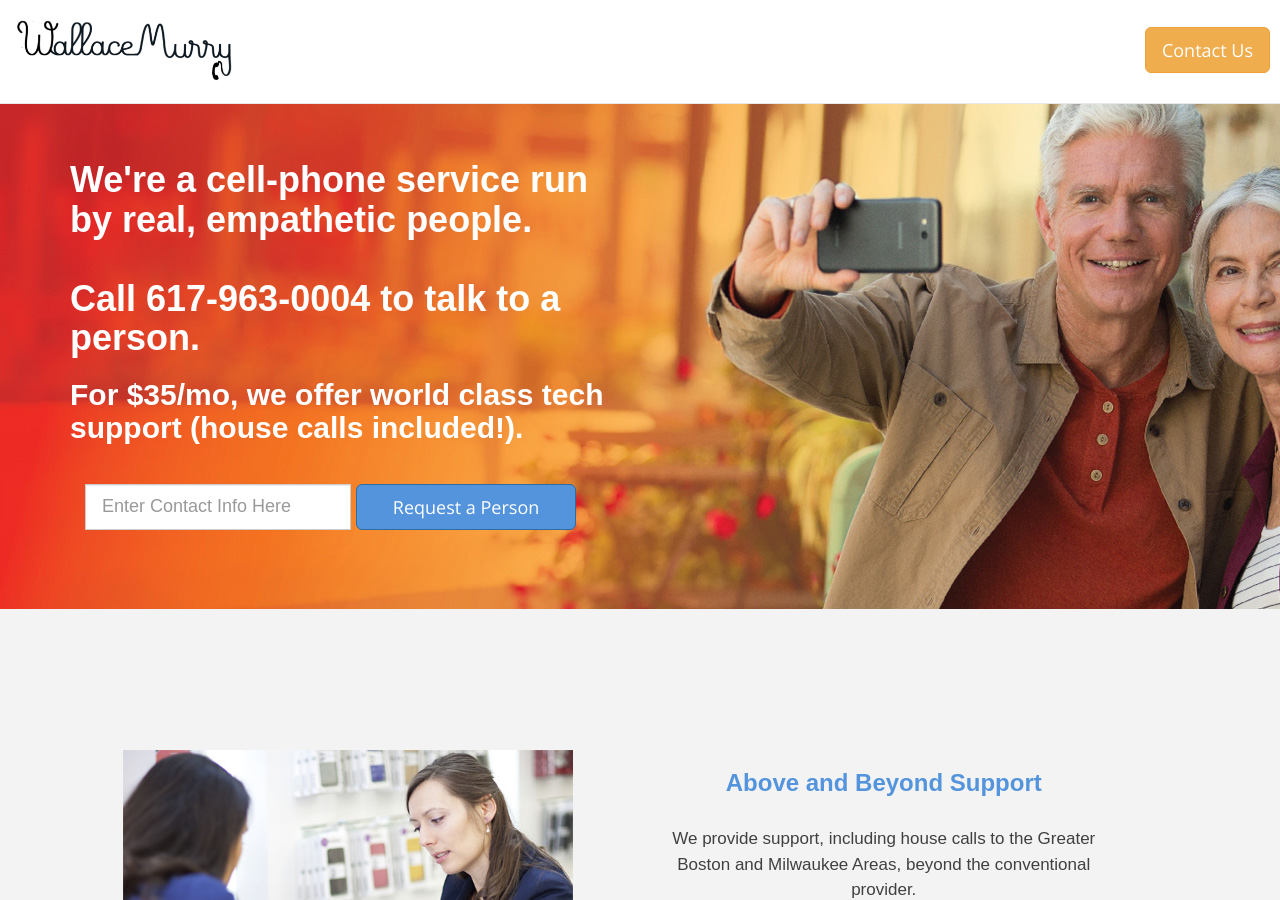
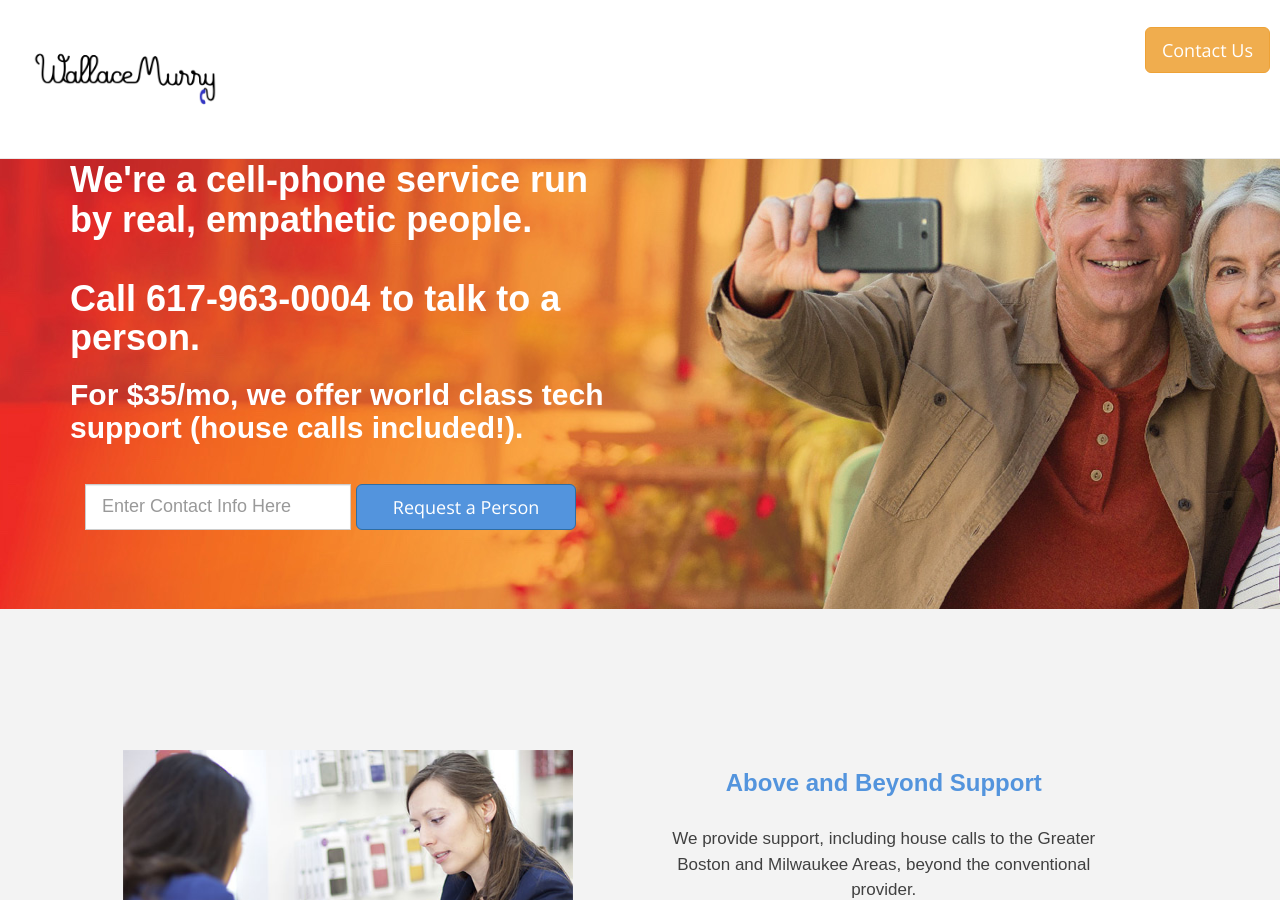
Before and after one commit to jalague/wallacemurry, a Jekyll site: the page built from index.html, in a window 1280 px wide and 900 px high. Built offline with Jekyll 4.4.1, drawn with Linux system fonts in a browser that asks for light colours; nearby versions of some CDN libraries.

Commit message:
logo change

```diff
--- a/_config.yml
+++ b/_config.yml
@@ -31,7 +31,7 @@ description: The mobile network for seniors
 
 # Image to show in the navigation bar - image must be a square (width = height)
 # Remove this parameter if you don't want an image in the navbar
-avatar: "/img/logo.png"
+avatar: "/img/logo.jpg"
 
 # --- Footer options --- #
 
```
